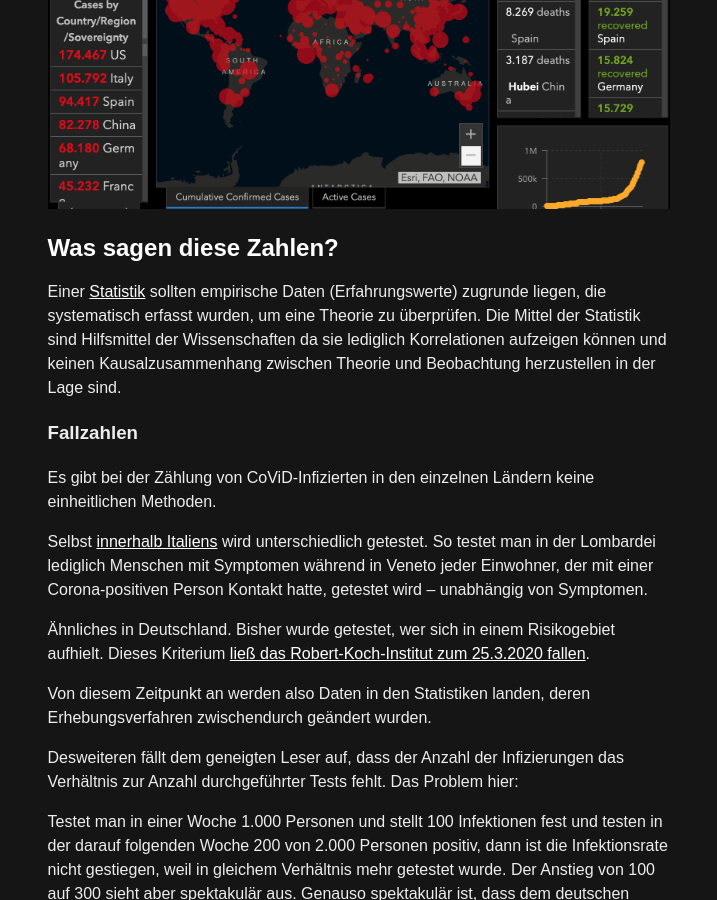
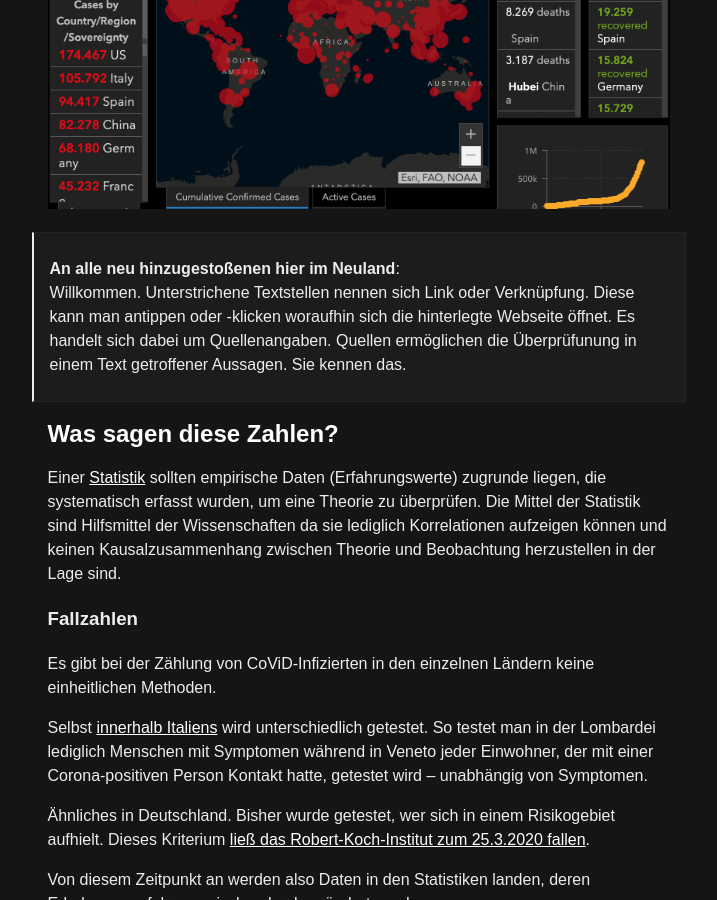
Before and after one commit to glaszig/glaszig.github.io, a Jekyll site: the page built from _posts/2020-03-31-malen-nach-zahlen.md, in a window 1280 px wide and 900 px high, scrolled down 555 px. Shown: the whole window, without its empty margins (281-998 px from the left). Built offline with Jekyll 4.4.1, drawn with Linux system fonts in a browser that asks for light colours.

Commit message:
note for newbies

```diff
--- a/_posts/2020-03-31-malen-nach-zahlen.md
+++ b/_posts/2020-03-31-malen-nach-zahlen.md
@@ -18,6 +18,13 @@
 <figure>
 <img src="/static/sheeplog/jhu-dashboard.png" class="COVID-19-Dashboard" style="width:100%">
 </figure>
+
+> **An alle neu hinzugestoßenen hier im Neuland**:
+> Willkommen. Unterstrichene
+Textstellen nennen sich Link oder Verknüpfung. Diese kann man antippen oder
+-klicken woraufhin sich die hinterlegte Webseite öffnet. Es handelt sich dabei
+um Quellenangaben. Quellen ermöglichen die Überprüfunung in einem Text
+getroffener Aussagen. Sie kennen das.
 
 ## Was sagen diese Zahlen?
 
```
